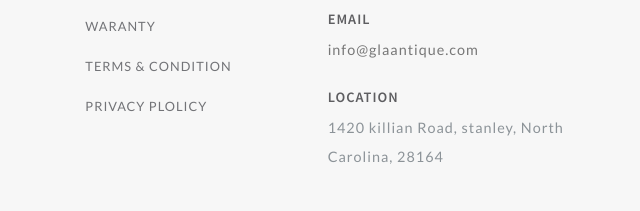
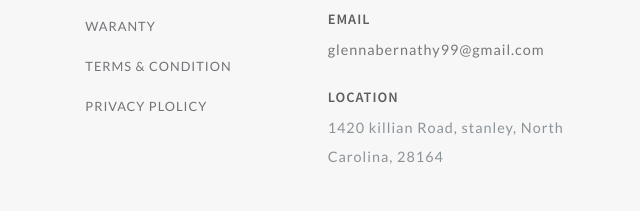
Before and after one commit to bobola2000/gla_antiques, a plain HTML site: page contact.html in a window 1280 px wide. Shown: the part 1357-1568 px from the top of the page, 640-1280 px from the left. Drawn offline with Linux system fonts and the light colour scheme.

Commit message:
add more file

```diff
--- a/contact.html
+++ b/contact.html
@@ -230,7 +230,7 @@ License URL: http://creativecommons.org/licenses/by/3.0/
                                 </div>
                                 <div class="footer-address-inf my-4">
                                     <h4 class="ad-info mb-2">Email </h4>
-                                    <p><a href="mailto:info@example.com">info@glaantique.com</a></p>
+                                    <p><a href="mailto:info@example.com">glennabernathy99@gmail.com</a></p>
                                 </div>
                                 <div class="footer-address-inf">
                                     <h4 class="ad-info mb-2">Location</h4>
```
Also changed, not shown: index.html (+1 -1 lines).
